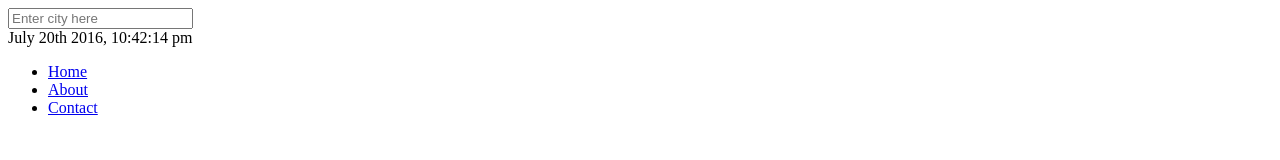
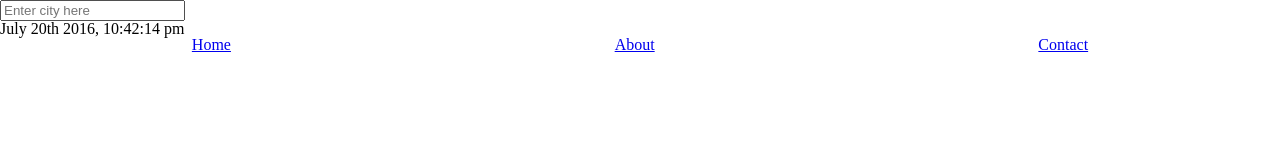
Before and after one commit to unbedachtb/weatherApp, a plain HTML site: page index.html in a window 1280 px wide. Drawn offline with nearby package versions, Linux system fonts and the light colour scheme; some packages are replaced by stand-ins of ours.

Commit message:
third commit

```diff
--- a/Scripts/Controllers/weatherController.js
+++ b/Scripts/Controllers/weatherController.js
@@ -5,7 +5,6 @@ angular.module("app").controller("weatherCtrl", function($scope, mainService){
   .then(function(results) {
       $scope.data = results;
       $scope.show = true;
-
     });
   };
 });
--- a/Styles/style.css
+++ b/Styles/style.css
@@ -1,3 +1,8 @@
-#hi {
-  display: none;
+ul {
+  display: flex;
+  justify-content: space-around;
+
 }
+li {
+  justify-content: space-around;
+}
--- a/Views/homeView.html
+++ b/Views/homeView.html
@@ -5,11 +5,12 @@
     <title></title>
   </head>
   <body ng-controller="weatherCtrl">
-    <form class="" method="post" ng-submit="showWeather(place)">
+    <form class="inputParent" method="post" ng-submit="showWeather(place)">
       <input type="text" placeholder="Enter city here" ng-model="place">
     </form>
     <hello></hello>
     {{data}}
     {{time}}
+    <clock id="datetime"></clock>
   </body>
 </html>
--- a/index.html
+++ b/index.html
@@ -4,15 +4,14 @@
     <meta charset="utf-8">
     <meta name="viewport" content="width=device-width, initial-scale=1.0">
     <title>Weather App</title>
-    <link rel=“stylesheet” href="Styles/reset.css">
-    <link rel=“stylesheet” href="Styles/style.css">
+    <link rel="stylesheet" href="/styles/reset.css" media="screen" title="no title" charset="utf-8">
+    <link rel="stylesheet" href="/styles/style.css" media="screen" title="no title" charset="utf-8">
   </head>
   <body ng-controller="weatherCtrl">
     <div ui-view></div>
 
-    <clock id="datetime"></clock>
+
     <footer><ul>
-      <!--Directives: clock and "hello from ...."-->
       <li><a ui-sref='home'>Home</a></li>
       <li><a ui-sref='about'>About</a></li>
       <li><a ui-sref='contact'>Contact</a></li>
```
